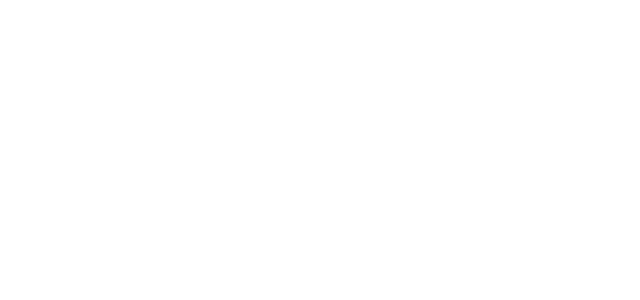
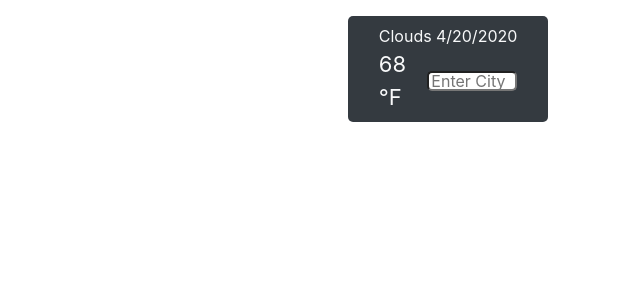
Before and after one commit to L-Garay/Momentum-3.0, a Vue app in the folder client/: page / in a window 1280 px wide. Shown: the top 300 px of the page, without its empty margins (640-1280 px from the left). Built offline with nearby package versions, Linux system fonts and the light colour scheme.

Commit message:
Weather Widget - Client Mock Up

```diff
--- a/client/public/index.html
+++ b/client/public/index.html
@@ -1,17 +1,23 @@
 <!DOCTYPE html>
 <html lang="en">
+
 <head>
   <meta charset="utf-8">
   <meta http-equiv="X-UA-Compatible" content="IE=edge">
   <meta name="viewport" content="width=device-width,initial-scale=1.0">
+  <link rel="stylesheet" href="https://cdn.jsdelivr.net/npm/bootstrap@4.5.3/dist/css/bootstrap.min.css"
+    integrity="sha384-TX8t27EcRE3e/ihU7zmQxVncDAy5uIKz4rEkgIXeMed4M0jlfIDPvg6uqKI2xXr2" crossorigin="anonymous">
   <link rel="icon" href="<%= BASE_URL %>favicon.ico">
   <title><%= htmlWebpackPlugin.options.title %></title>
 </head>
+
 <body>
   <noscript>
-      <strong>We're sorry but <%= htmlWebpackPlugin.options.title %> doesn't work properly without JavaScript enabled. Please enable it to continue.</strong>
+    <strong>We're sorry but <%= htmlWebpackPlugin.options.title %> doesn't work properly without JavaScript enabled.
+      Please enable it to continue.</strong>
   </noscript>
   <div id="app"></div>
   <!-- built files will be auto injected -->
 </body>
+
 </html>
--- a/client/src/App.vue
+++ b/client/src/App.vue
@@ -1,7 +1,16 @@
     //* This is where views will be injected
 <template>
-  <div id="app"></div>
+  <div id="app">
+    <router-view />
+  </div>
 </template>
 
+<script>
+</script>
+
 <style>
+#app {
+  margin: 0;
+  padding: 0;
+}
 </style>
--- /dev/null
+++ b/client/src/components/MomentumNavbar.vue
@@ -0,0 +1,53 @@
+<template>
+  <div class="momentum-navbar">
+    <div class="container-fluid">
+      <div class="row">
+        <div class="col-md-11 p-0 mt-3">
+          <nav class="navbar-light bg-transparent">
+            <div class="row d-flex justify-content-end">
+              <div class="col-md-4 col-lg-2 bg-dark text-light weather-widget">
+                <div class="pt-2 pb-2 pr-3 pl-3">
+                  <div class="d-flex justify-content-between">
+                    <p class="mb-0">Clouds</p>
+                    <p class="mb-0">4/20/2020</p>
+                  </div>
+                  <div
+                    class="d-flex justify-content-between align-items-center"
+                  >
+                    <p class="outside-degrees">
+                      68 &#8457;
+                    </p>
+                    <form action="">
+                      <input type="text" placeholder="Enter City" />
+                    </form>
+                  </div>
+                </div>
+              </div>
+            </div>
+          </nav>
+        </div>
+      </div>
+    </div>
+  </div>
+</template>
+
+<script>
+export default {
+  name: "momentum-navbar"
+};
+</script>
+
+<style>
+input {
+  border-radius: 5px;
+  height: 20px;
+  width: 90px;
+}
+.outside-degrees {
+  font-size: 22px;
+  margin-bottom: 0;
+}
+.weather-widget {
+  border-radius: 5px;
+}
+</style>
--- a/client/src/router/index.js
+++ b/client/src/router/index.js
@@ -1,13 +1,16 @@
 import Vue from "vue";
 import VueRouter from "vue-router";
+// @ts-ignore
+import Momentum from "../views/Momentum.vue"
+
 
 Vue.use(VueRouter);
 
 const routes = [
   {
     path: "/",
-    // name:
-    // component:
+    name: "Momentum",
+    component: Momentum
   },
 
 ];
--- /dev/null
+++ b/client/src/views/Momentum.vue
@@ -0,0 +1,18 @@
+<template>
+  <div class="momentum">
+    <momentumNavbar />
+  </div>
+</template>
+
+<script>
+import momentumNavbar from "@/components/MomentumNavbar.vue";
+export default {
+  name: "momentum",
+  components: {
+    momentumNavbar
+  }
+};
+</script>
+
+<style>
+</style>
```
Lines whose indentation alone changed are shown as unchanged.
